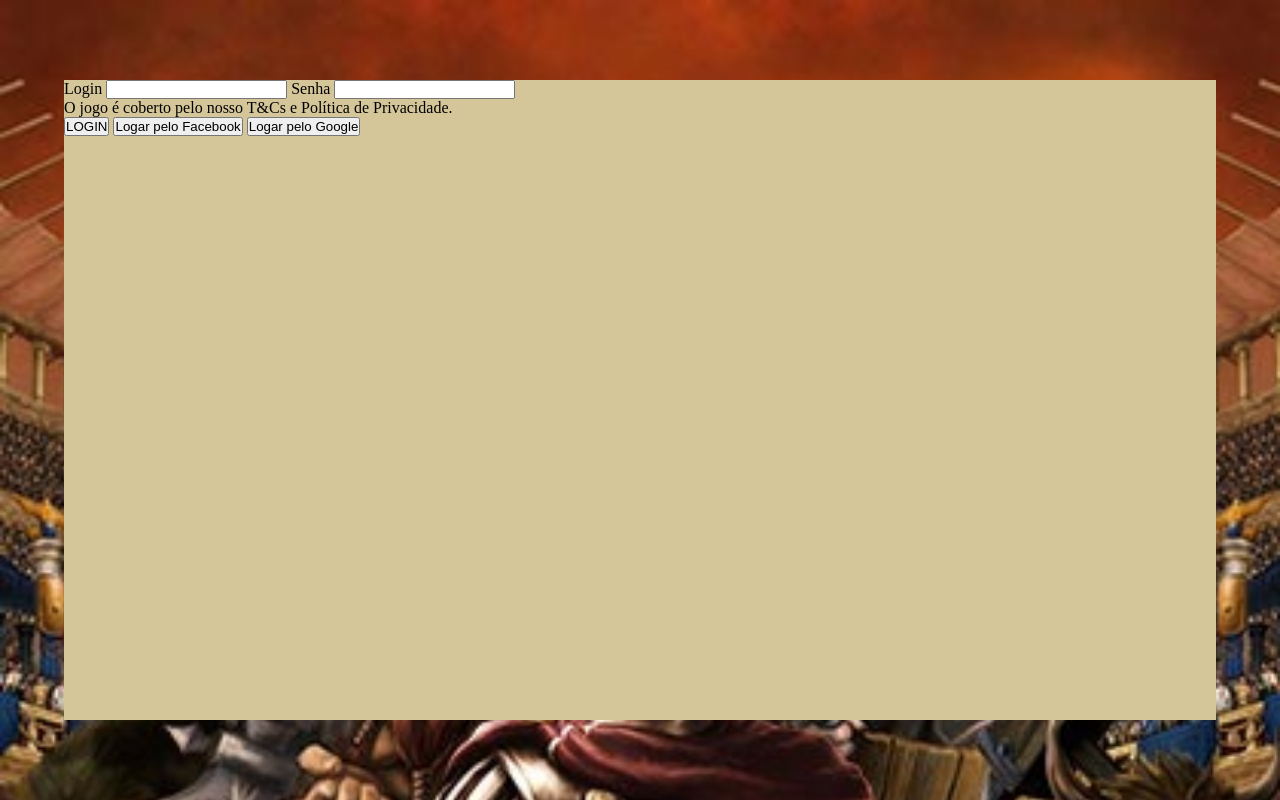
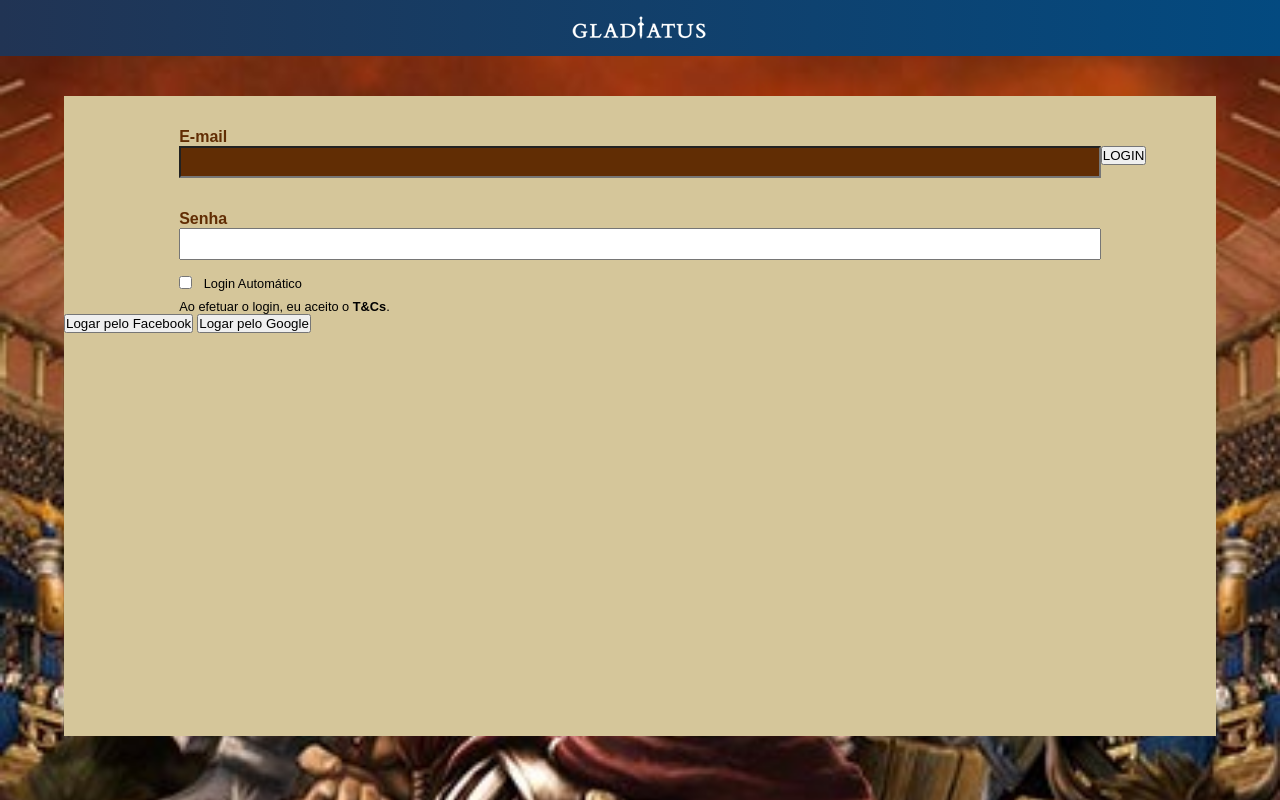
Before and after one commit to gustavoweb/gladiatus, a plain HTML site: page index.html in a window 1280 px wide. Drawn offline with Linux system fonts and the light colour scheme.

Commit message:
Add files via upload

```diff
--- a/css/index.css
+++ b/css/index.css
@@ -11,11 +11,72 @@ body{
     background-position-x: center;
     /* #D5C69A */
 }
+nav{
+    width: 100%;
+    height: 7vh;
+    float: left;
+    background: linear-gradient(90deg, #213454, #034a80);
+    display: flex;
+    justify-content: center;
+    align-items: center;
+}
 main{
     width: 90%;
     height: 80vh;
     background: #D5C69A;
     float: left;
     margin-left: 5%;
-    margin-top: 10vh;
+    margin-top: 5vh;
 }
+label{
+    font-family: Arial, "Helvetica Neue", Helvetica, sans-serif;
+    font-weight: bold;
+    color: #612d04;
+    width: 100%;
+    float: left;
+    margin-top: 4vh;
+    text-indent: 10%;
+}
+input[type=text],input[type=password]{
+    width: 80%;
+    height: 4vh;
+    float: left;
+    margin-left: 10%;
+    outline: none;
+    font-family: Arial, "Helvetica Neue", Helvetica, sans-serif;
+    font-size: 1rem;
+    text-indent: 5%;
+}
+input[type=text],input[type=password]:focus{
+    background: #612d04;
+    color: #fff;
+}
+#log-aut{
+    width: 100%;
+    float: left;
+    /* background: yellow; */
+    margin-top: 2vh;
+}
+#log-aut input{
+    float: left;
+    margin-left: 10%;
+}
+#log-aut label{
+    font-weight: normal;
+    font-size: 0.8rem;
+    color: #000;
+    float: left;
+    margin-left: 0;
+    margin-top: 0;
+    width: 50%;
+    text-indent: 2%;
+}
+#termos{
+    width: 80%;
+    float: left;
+    margin-left: 10%;
+    margin-top: 1vh;
+    font-family: Arial, "Helvetica Neue", Helvetica, sans-serif;
+    font-size: 0.8rem;
+
+}
--- a/index.html
+++ b/index.html
@@ -7,14 +7,23 @@
     <link rel="stylesheet" href="./css/index.css">
 </head>
 <body>
+    <nav>
+        <img src="./img/logo-branco.png" alt="Logo Gladiatus">
+    </nav>
+
     <main>
-        <label for="usuario">Login</label>
+        <label for="usuario">E-mail</label>
         <input type="text" id="usuario">
 
         <label for="senha">Senha</label>
         <input type="password" id="senha">
 
-        <p id="termos">O jogo é coberto pelo nosso T&Cs e Política de Privacidade.</p>
+        <div id="log-aut">
+            <input type="checkbox" id="logon">
+            <label for="logon">Login Automático</label>
+        </div>
+
+        <p id="termos">Ao efetuar o login, eu aceito o <strong>T&Cs</strong>.</p>
 
         <button>LOGIN</button>
         <button>Logar pelo Facebook</button>
```
